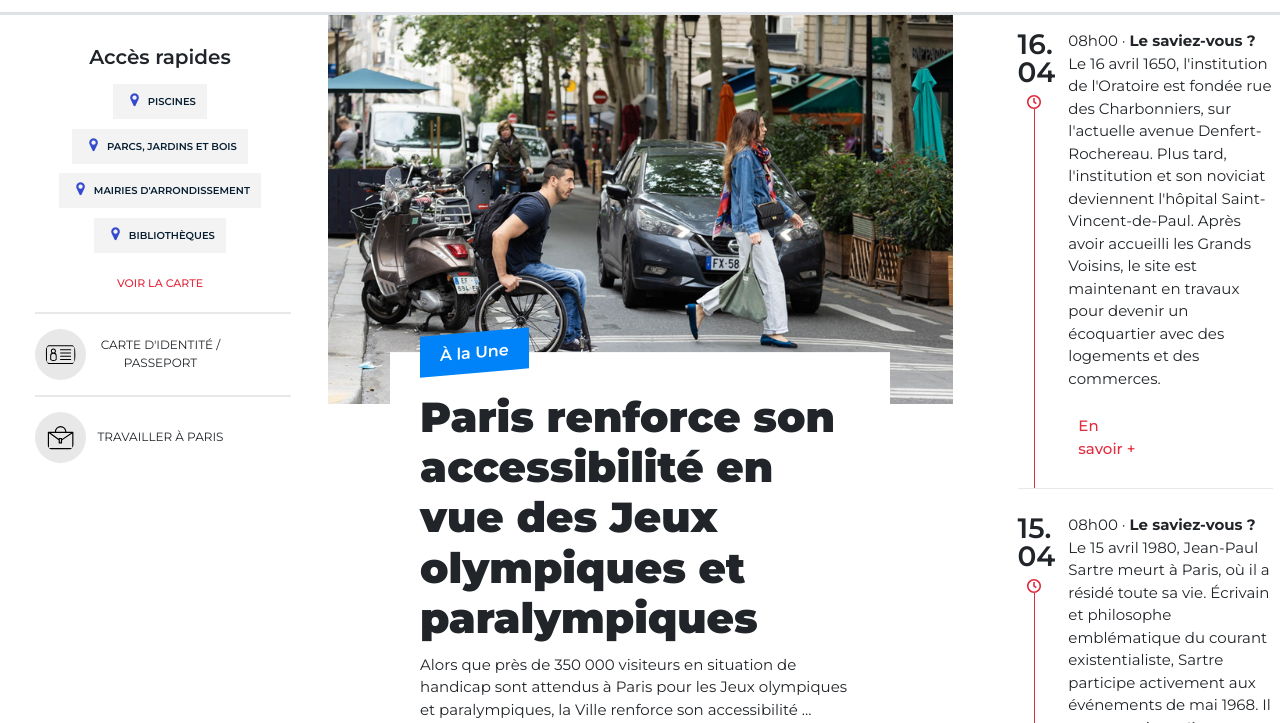
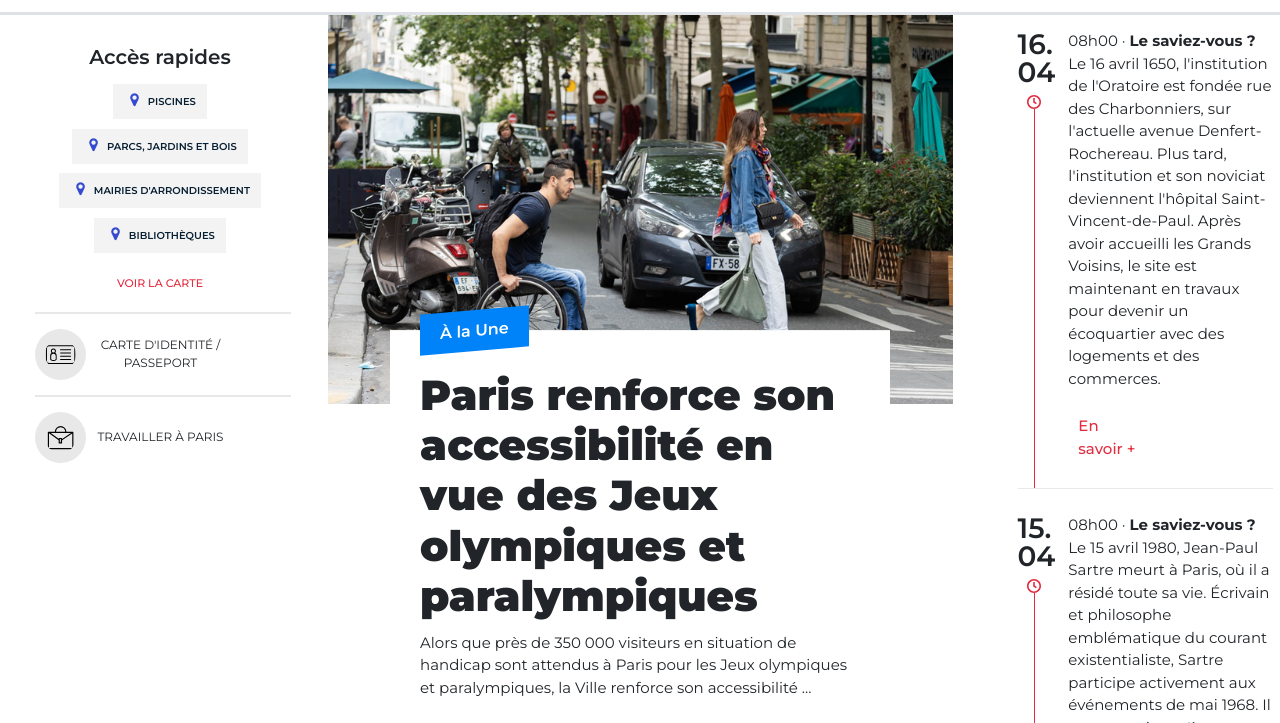
Before and after one commit to CraboJado/paris-news, a plain HTML site: page index.html in a window 1280 px wide. Shown: the part 77-800 px from the top of the page. Drawn offline with nearby package versions, Linux system fonts and the light colour scheme.

Commit message:
modify space between 'spotlight__article' blockand 'actuality__article' block

```diff
--- a/assets/scss/index.scss
+++ b/assets/scss/index.scss
@@ -226,7 +226,6 @@ body {
 .spotlight__article {
     display: flex;
     flex-direction: column;
-    gap: 3rem;
 
     @at-root .spotlight__img {
         overflow: hidden;
@@ -240,7 +239,7 @@ body {
     @at-root .spotlight__content {
 
         width: 80%;
-        padding: 4rem 3rem;
+        padding: 4rem 3rem 0rem;
         position: relative;
         left: 50%;
         background-color: white;
```
Also changed, not shown: assets/css/index.css.
